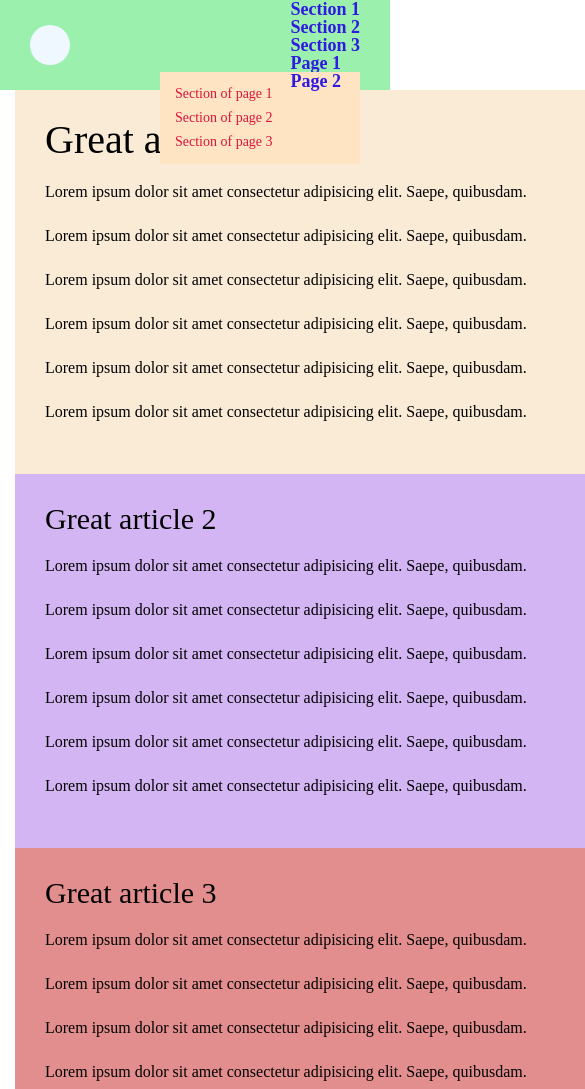
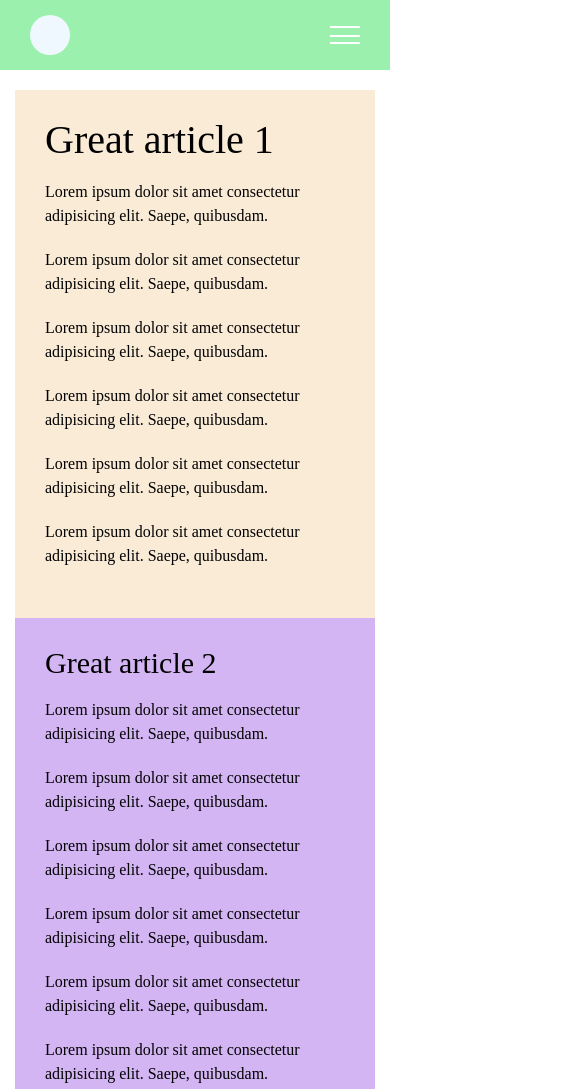
Before and after one commit to Albinaaaaa/menu-burger, a plain HTML site: page index.html in a window 390 px wide. Shown: the top 1089 px of the page, 585 px wide, since content can reach past the window. Drawn offline with Linux system fonts and the light colour scheme.

Commit message:
add menu burger

```diff
--- a/css/style.css
+++ b/css/style.css
@@ -91,11 +91,15 @@ h6 {
 /*--------------------*/
 .wrapper {
     box-sizing: border-box;
-    width: 1230px;
+    max-width: 1230px;
     margin: 0 auto;
     padding: 0 15px;
 }
 /*----------------*/
+body._lock {
+    overflow: hidden;
+}
+
 body._pc .menu__list > li:hover .menu__sub-list{
     opacity: 1;
     visibility: visible;
@@ -225,6 +229,119 @@ body._touch .menu__list > li._active .menu__arrow {
     }
 }
 
+@media (max-width: 767px) {
+    .menu__icon._active span{
+        transform: scale(0);
+    }
+
+    .menu__icon._active::before {
+        top: 50%;
+        transform: rotate(-45deg) translate(0, -50%);
+    }
+
+    .menu__icon._active::after {
+        bottom: 50%;
+        transform: rotate(45deg) translate(0, 50%);
+    }
+
+    .menu__icon {
+        z-index: 5;
+        display: block;
+        position: relative;
+        width: 30px;
+        height: 18px;
+        cursor: pointer;
+    }
+
+    .menu__icon span,
+    .menu__icon::before,
+    .menu__icon::after {
+        left: 0;
+        position: absolute;
+        height: 10%;
+        width: 100%;
+        transition: transform 0.3s ease 0s;
+        background-color: #fff;
+    }
+
+    .menu__icon::before,
+    .menu__icon::after {
+        content: "";
+    }
+
+    .menu__icon::before {
+        top: 0;
+    }
+
+    .menu__icon::after {
+        bottom: 0;
+    }
+
+    .menu__icon span {
+        top: 50%;
+        transform: scale(1), translate(0px, -50%);
+    }
+
+    .menu__body {
+        position: fixed;
+        top: 0;
+        left: -100%;
+        width: 100%;
+        height: 100%;
+        background: rgba(0, 0, 0, 0.85);
+        padding: 100px 30px 30px 30px;
+        transition: left 0.3s ease 0s;
+        overflow: auto;
+    }
+
+        .menu__body._active {
+            left: 0;
+        }
+
+    .menu__body::before {
+        content: "";
+        position: fixed;
+        width: 100%;
+        top: 0;
+        left: 0;
+        height: 70px;
+        background-color: rgb(156, 240, 174);
+        z-index: 10;
+    }
+
+    .menu__list > li._active .menu__sub-list{
+        display: block;
+    }
+
+    .menu__list > li {
+        flex-wrap: wrap;
+        margin: 0 0 30px 0;
+    }
+
+    .menu__list > li:last-child {
+        margin-bottom: 0;
+    }
+
+    .menu__link {
+        font-size: 24px;
+        color: #fff;
+    }
+
+    .menu__sub-list {
+        position: relative;
+        background-color: #fff;
+        flex: 1 1 100%;
+        margin: 20px 0 0 0;
+        display: none;
+    }
+
+    .menu__sub-link {
+        font-size: 20px;
+        color: #000;
+    }
+
+}
+
 /*-----------page---------*/
 
 .page{
--- a/js/script.js
+++ b/js/script.js
@@ -41,6 +41,19 @@ if (isMobile.any()) {
   document.body.classList.add("_pc");
 }
 
+// menu burger
+const menuBody = document.querySelector(".menu__body");
+const iconMenu = document.querySelector(".menu__icon");
+if (iconMenu) {
+  iconMenu.addEventListener("click", function (event) {
+    document.body.classList.toggle("_lock");
+    iconMenu.classList.toggle("_active");
+    menuBody.classList.toggle("_active");
+  });
+}
+
+// smooth scroll
+
 const menuLinks = document.querySelectorAll(".menu__link[data-goto]");
 
 if (menuLinks.length > 0) {
@@ -60,6 +73,12 @@ if (menuLinks.length > 0) {
         pageYOffset -
         document.querySelector("header").offsetHeight;
 
+      if (iconMenu.classList.contains("_active")) {
+        document.body.classList.remove("_lock");
+        iconMenu.classList.remove("_active");
+        menuBody.classList.remove("_active");
+      }
+
       window.scrollTo({
         top: gotoBlockValue,
         behavior: "smooth",
```
